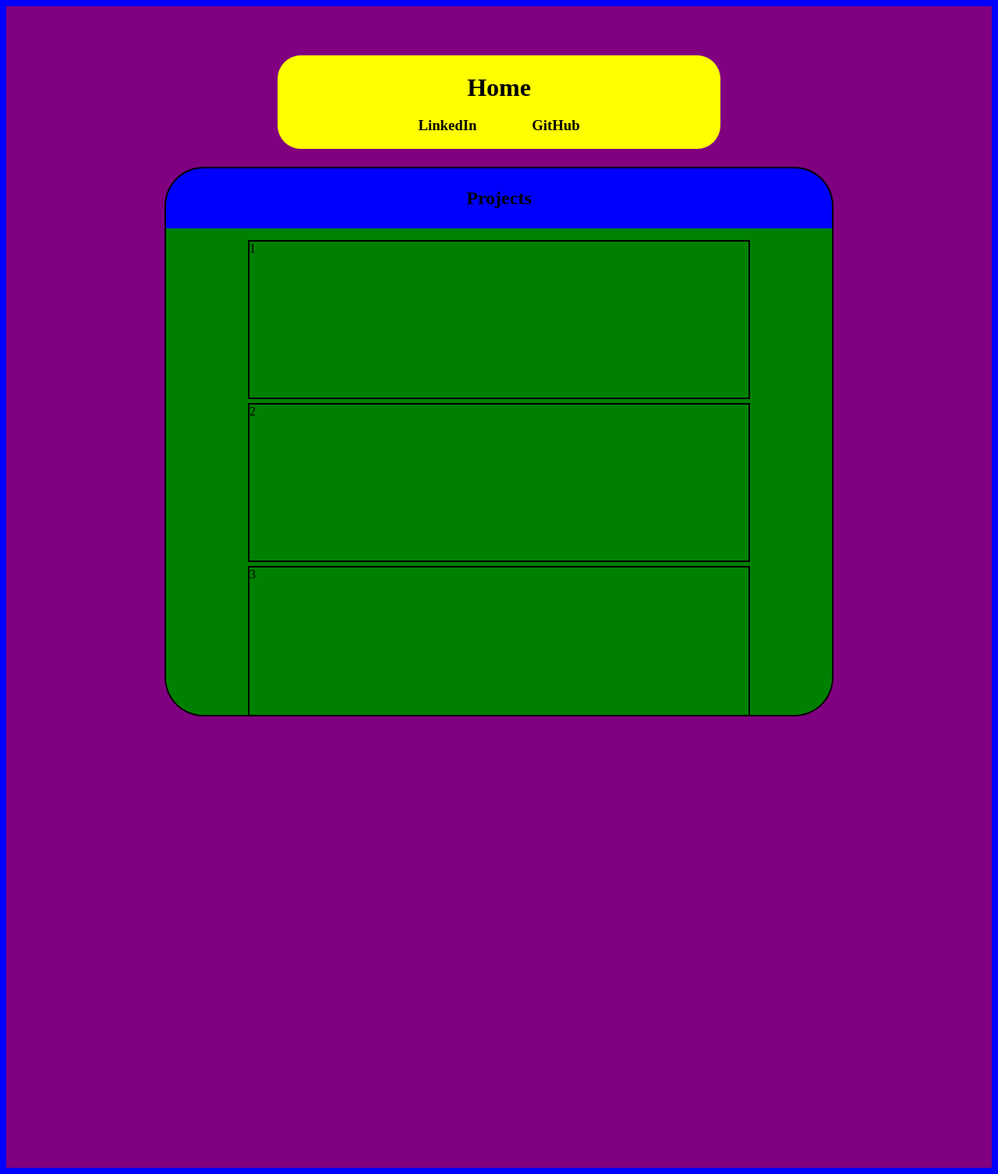
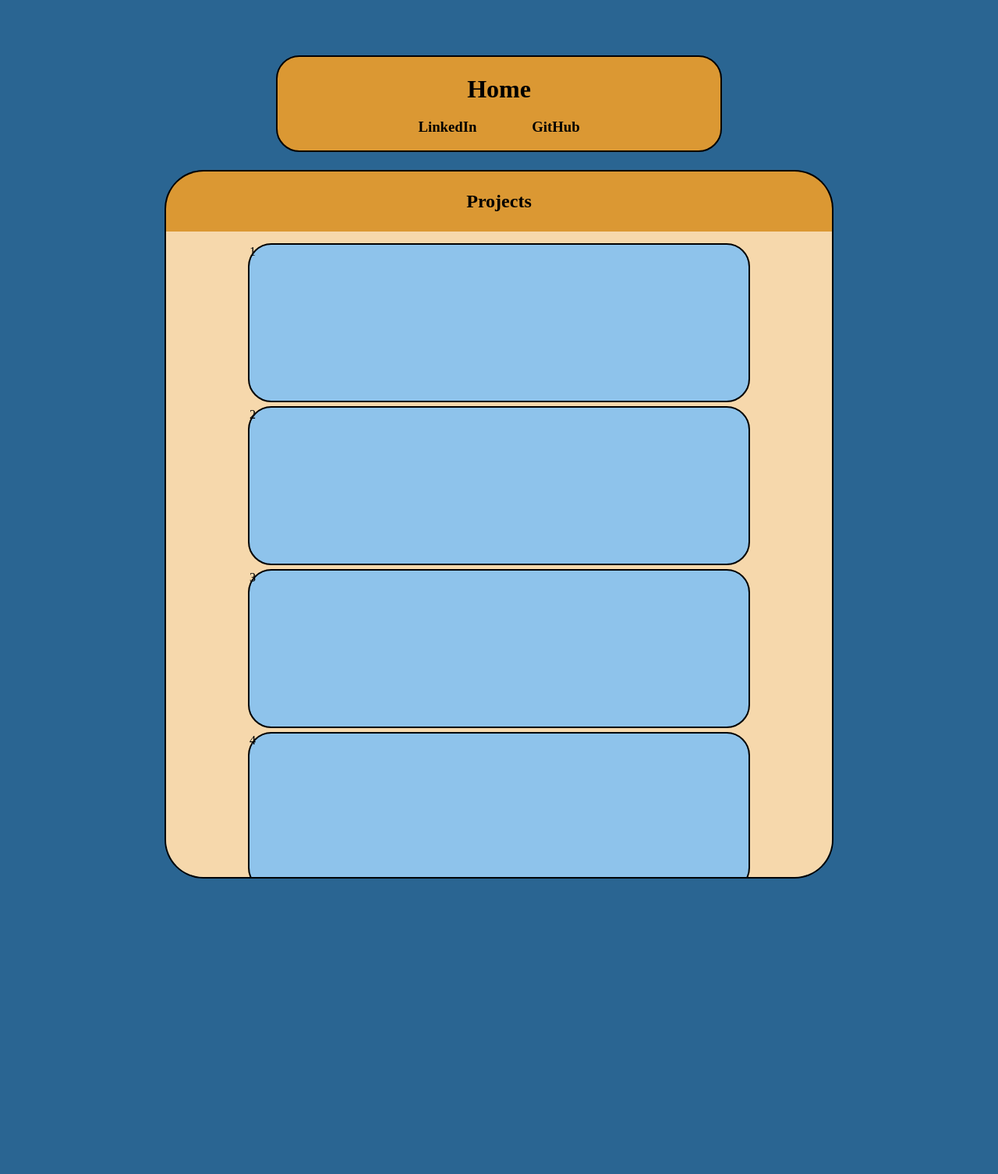
Before and after one commit to Mark-Edwards-II/portfolio_messed_up_config, a FastAPI app: page / in a window 1280 px wide. Shown: the whole page at 78% size. After the commit the page ends 1127 px from the top, so only its background shows below. Run offline with FastAPI, Linux system fonts and the light colour scheme.

Commit message:
Set the CSS down and slowly back away...

```diff
--- a/static/home_style.css
+++ b/static/home_style.css
@@ -3,17 +3,18 @@
 } */
 
 body {
-    background-color: blue;
+    background-color: #2a6592;
 }
 
 #header {
+    border: 2px solid black;
     margin: auto;
     width: 50%;
     padding-top: 1px;
     border-radius: 30px;
     min-height: fit-content;
     text-align: center;
-    background-color: yellow;
+    background-color: #db9833;
 }
 h1 {
     margin-bottom: 1px;
@@ -30,9 +31,8 @@ a {
     height: fit-content;
 }
 #main {
-    background-color: purple;
     padding: 5%;
-    height: 100%;
+    height: inherit;
 }
 
 #projects_title {
@@ -47,7 +47,7 @@ a {
     margin: 2% auto 0px auto;
     padding: 25px 0px;
     height: fit-content;
-    background-color: blue;
+    background-color: #db9833;
     border-top: 2px solid black;
     border-bottom: none;
     border-left: 2px solid black;
@@ -64,11 +64,13 @@ a {
     border-bottom: 2px solid black;
     border-left: 2px solid black;
     border-right: 2px solid black;
-    background-color: green;
-    height: 45%;
+    background-color: #f6d8ac;
+    height: 60%;
 }
 
 .project_blocks {
+    border-radius: 30px;
+    background-color: #8ec3eb;
     border: 2px solid black;
     margin: 5px auto;
     /* display: inline; */
```
